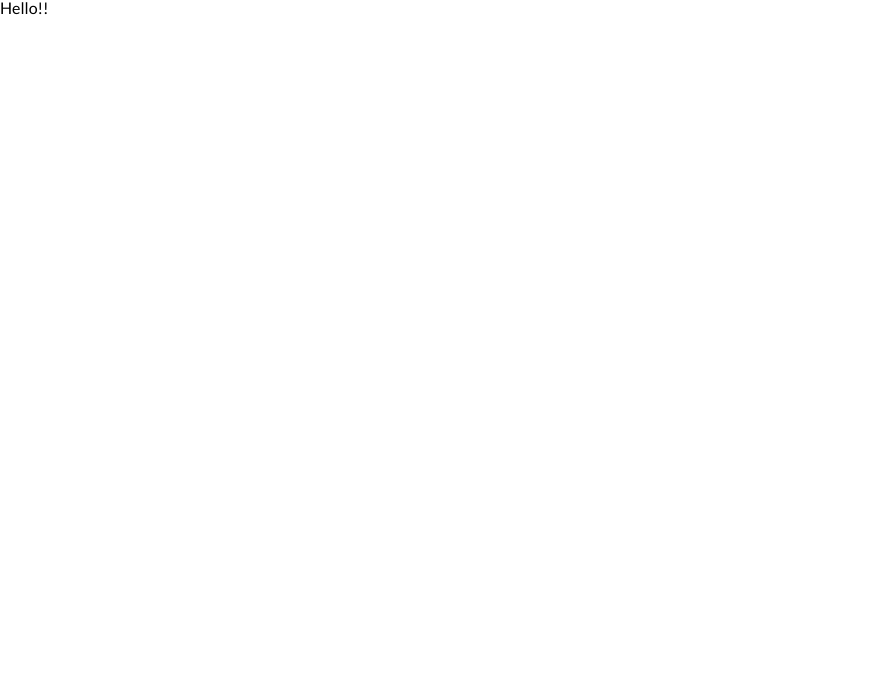
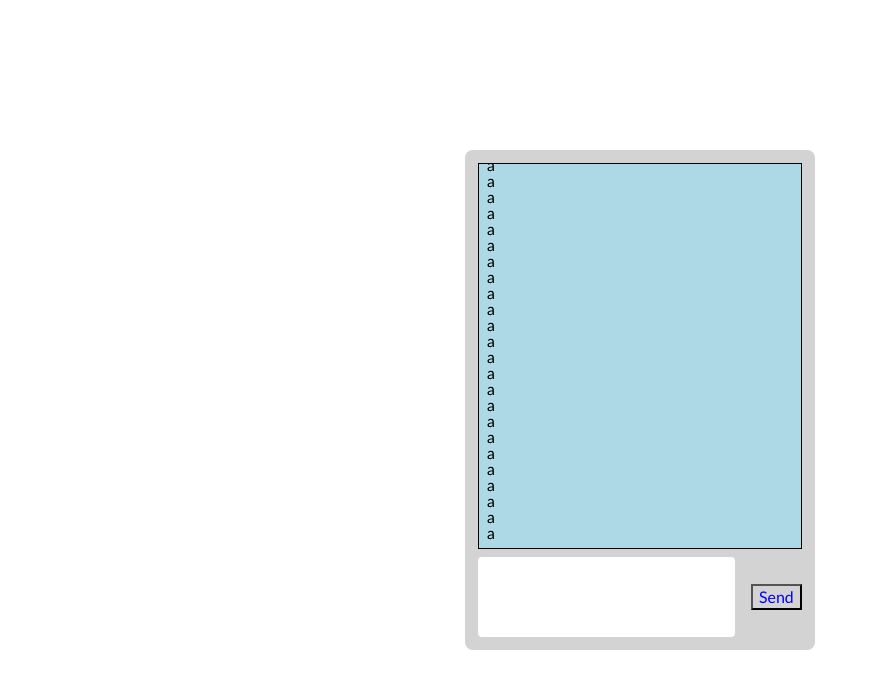
Before and after one commit to yuvron/Chat, a website with bundled scripts: page src/client/index.html in a window 1280 px wide. Shown: the whole page, without its empty margins (0-877 px from the left). Built offline with nearby package versions, Linux system fonts and the light colour scheme; files whose address does not match are found by name.

Commit message:
Basic chat structure and style

```diff
--- a/src/client/index.html
+++ b/src/client/index.html
@@ -10,6 +10,39 @@
 		<title>Chat</title>
 	</head>
 	<body>
-		Hello!!
+		<div class="container">
+			<div class="chat">
+				<p>a</p>
+				<p>a</p>
+				<p>a</p>
+				<p>a</p>
+				<p>a</p>
+				<p>a</p>
+				<p>a</p>
+				<p>a</p>
+				<p>a</p>
+				<p>a</p>
+				<p>a</p>
+				<p>a</p>
+				<p>a</p>
+				<p>a</p>
+				<p>a</p>
+				<p>a</p>
+				<p>a</p>
+				<p>a</p>
+				<p>a</p>
+				<p>a</p>
+				<p>a</p>
+				<p>a</p>
+				<p>a</p>
+				<p>a</p>
+				<p>a</p>
+				<p>a</p>
+			</div>
+			<form class="message-container" id="new-message">
+				<textarea name="message" class="message-area"></textarea>
+				<button type="submit" class="message-button">Send</button>
+			</form>
+		</div>
 	</body>
 </html>
--- a/src/client/scripts/app.ts
+++ b/src/client/scripts/app.ts
@@ -0,0 +1,12 @@
+const chat = document.querySelector(".chat") as HTMLElement;
+const newMessage = document.getElementById("new-message");
+
+newMessage.addEventListener("submit", (e) => {
+	e.preventDefault();
+});
+
+function scrollChatToBottom() {
+	chat.scrollTop = chat.scrollHeight;
+}
+
+scrollChatToBottom();
--- a/src/client/styles/style.scss
+++ b/src/client/styles/style.scss
@@ -1,2 +1,51 @@
 @import "resets";
 @import "utilities";
+
+.container {
+	@include centerAbsolute;
+	@include size(350px, 500px);
+	@include flex(column, stretch, stretch);
+	background-color: lightgray;
+	padding: 0.8em;
+	font-size: 1rem;
+	border-radius: 8px;
+}
+
+.chat {
+	height: 100%;
+	background-color: lightblue;
+
+	border: 1px solid black;
+	padding: 0.5em;
+	margin-bottom: 0.5em;
+	overflow: auto;
+	&::-webkit-scrollbar {
+		width: 5px;
+		&-thumb {
+			background-color: gray;
+		}
+		&-track {
+			background-color: white;
+		}
+	}
+}
+
+.message-container {
+	@include flex(row, stretch, center);
+	height: 100px;
+}
+
+.message-area {
+	height: 100%;
+	width: 100%;
+	margin-right: 1em;
+	padding: 0.3em 0.4em;
+	border: 0;
+	border-radius: 4px;
+	resize: none;
+}
+
+.message-button {
+	color: blue;
+	padding: 0.2em 0.4em;
+}
```
Also changed, not shown: tsconfig.json (added, +7 -0 lines), dist/client/index.html, dist/client/js/app.js, dist/client/scripts/app.js, dist/client/styles/style.css.
